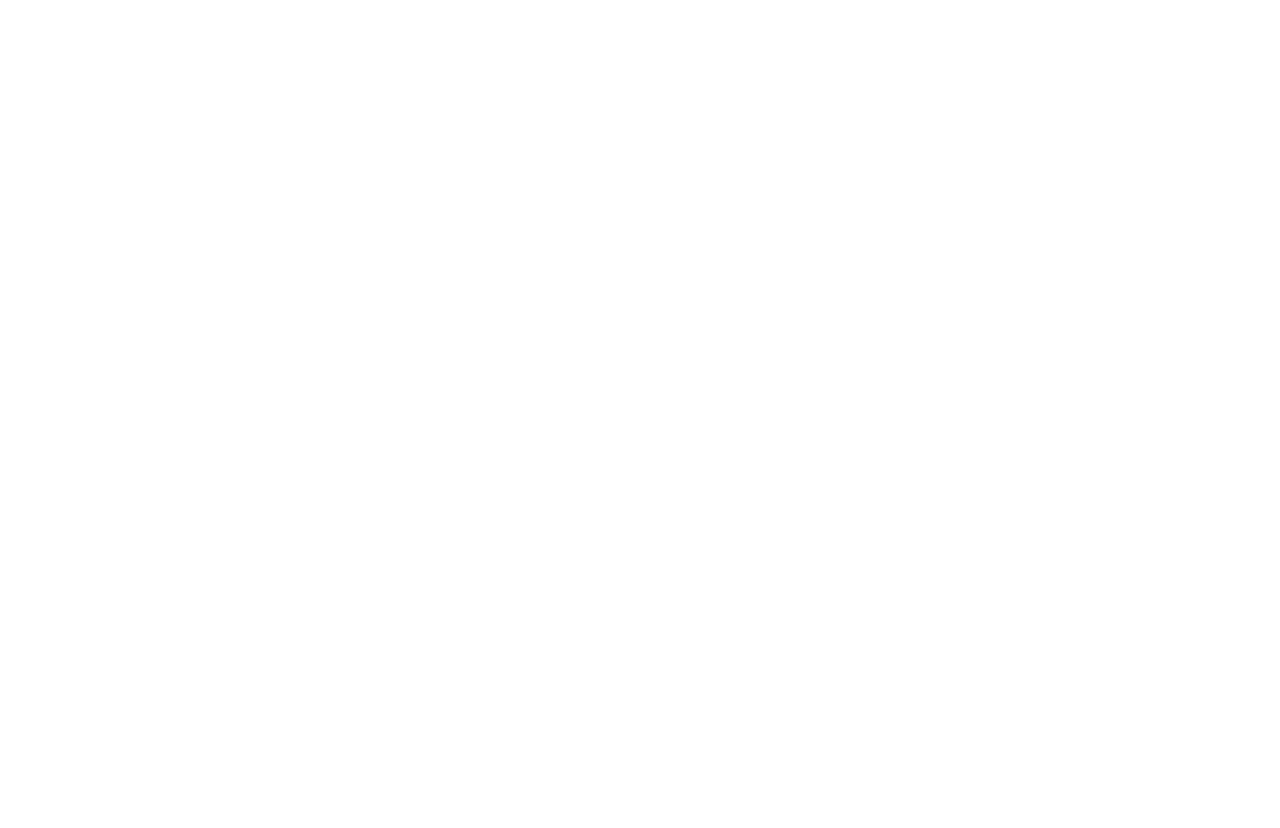
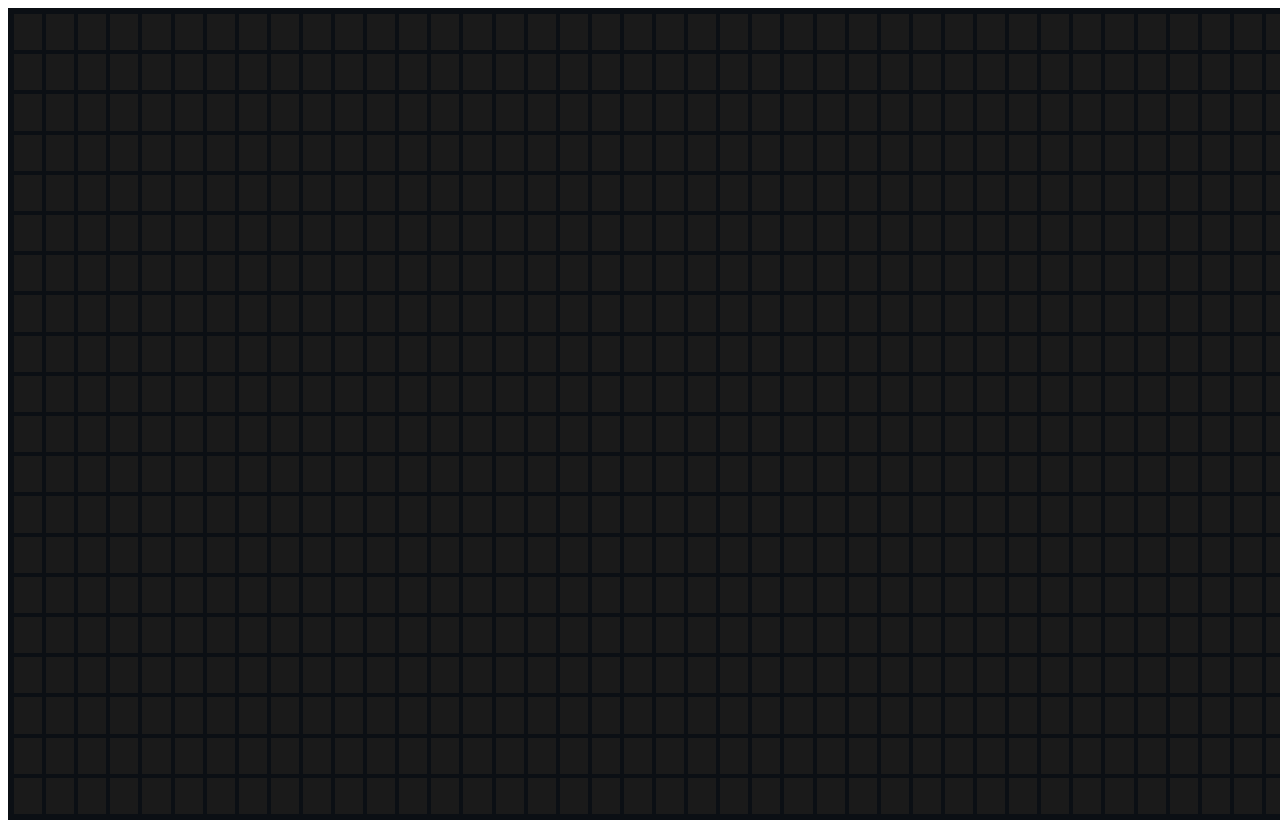
Before and after one commit to acciojob/Color-board-T7351, a website: page main.html in a window 1280 px wide. Before the commit the page ends 800 px from the top, so only its background shows below. Drawn offline with Linux system fonts and the light colour scheme.

Commit message:
created a submission

```diff
--- a/main.html
+++ b/main.html
@@ -1,12 +1,11 @@
 <!DOCTYPE html>
-
 <html>
-
 <head>
 	<link rel="stylesheet" href="styles.css">
 </head>
-
 <body>
+    <div class="container">
+    </div>
 	<!-- the entire body must be written by student -->
     <script type="text/javascript" src="./script.js">
 </script>
--- a/script.js
+++ b/script.js
@@ -1 +1,23 @@
 //your JS code here. If required.
+const container = document.querySelector('.container');
+
+function randomColor(){
+    return `hsl(${Math.random()*360},70%,55%)`;
+}
+
+const frag = document.createDocumentFragment();
+for(let i=0;i<800;i++){
+    const div=document.createElement("div");
+    div.className="box";
+    frag.appendChild(div);
+    div.addEventListener("mouseenter",()=>{
+    const color = randomColor();
+    div.style.transition = "background 0s";  // instant color change
+    div.style.background = color;
+    setTimeout(()=>{
+        div.style.transition = "background 1s linear";  // smooth fade back
+        div.style.background = "#1a1a1a";
+    },1000);
+    });
+}
+container.appendChild(frag);
--- a/styles.css
+++ b/styles.css
@@ -1 +1,15 @@
 /*  your css code here. If applicable */
+        .container{
+            background:#0b0f14;
+            height:100vh;
+            width:100vw;
+            display:grid;
+            grid-template-columns:repeat(40,1fr); /* 40 × 20 = 800 */
+            grid-template-rows:repeat(20,1fr);
+            gap:4px;
+            padding:6px;
+        }
+        .box{
+            background:#1a1a1a;;
+            transition: background 1s linear;
+        }
```
